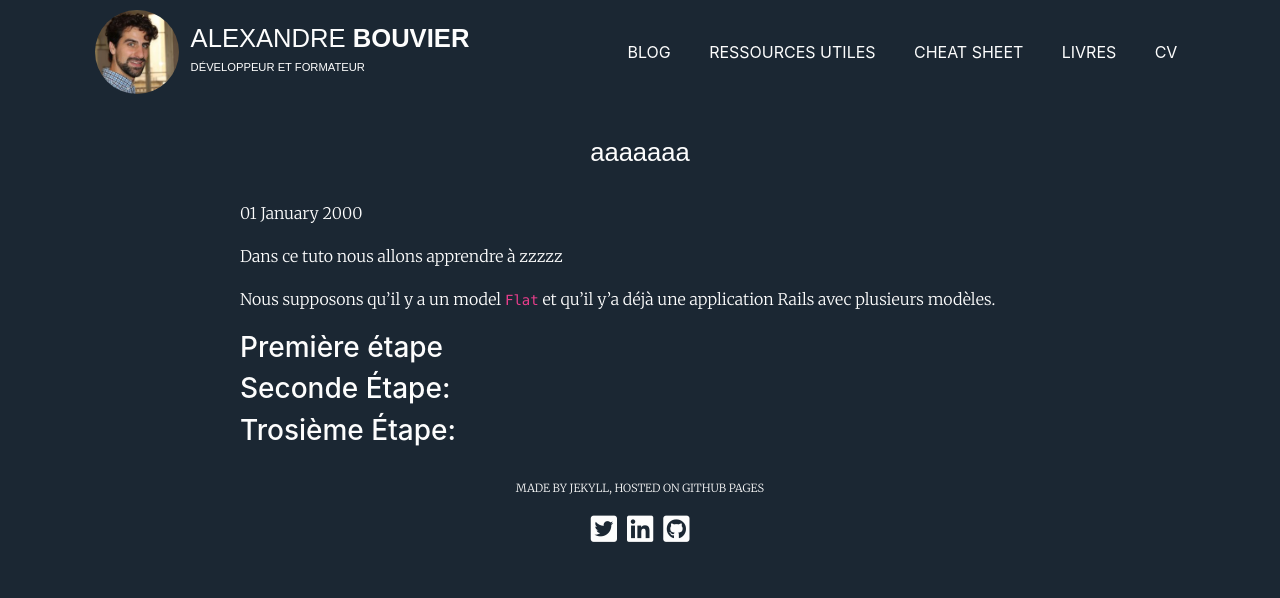
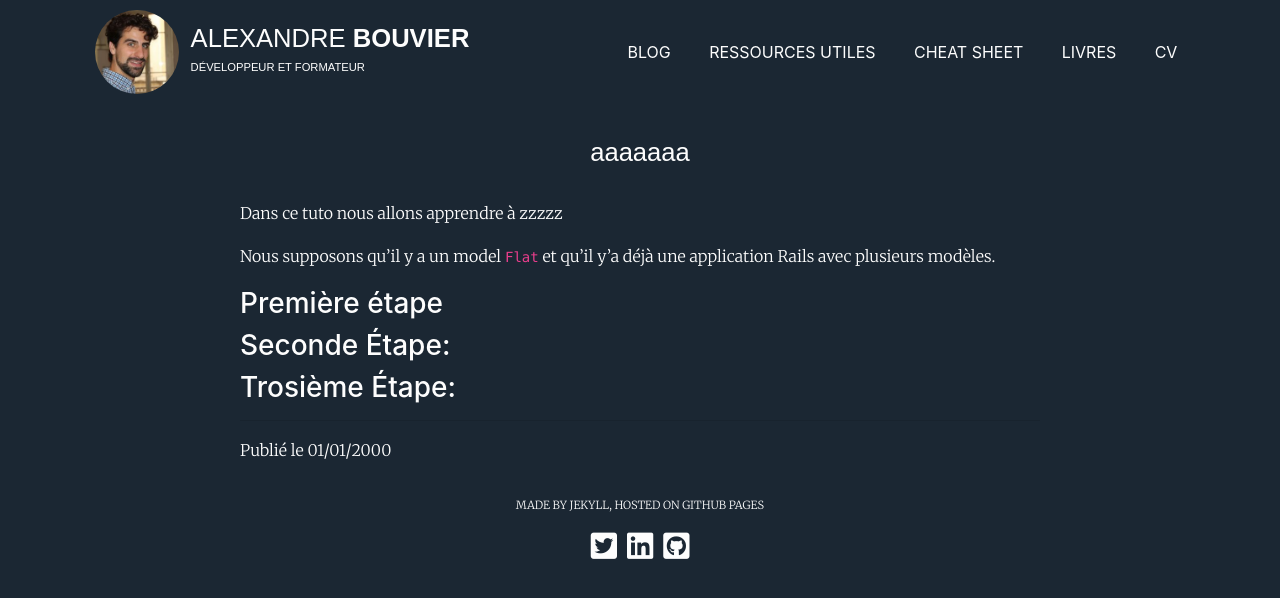
Before and after one commit to alexandrebk/alexandrebk.github.io, a Jekyll site: the page built from _posts/2000-01-01-draft.md, in a window 1280 px wide. Shown: the top 598 px of the page. Built offline with Jekyll 4.4.1, drawn with Linux system fonts in a browser that asks for light colours; nearby versions of some CDN libraries.

Commit message:
Updates Layout post.html

```diff
--- a/_layouts/post.html
+++ b/_layouts/post.html
@@ -6,7 +6,10 @@
     <div class="page-title">
       <h1>{{ page.title }}</h1>
     </div>
-    <p><span class="post-date">{{ page.date | date: "%d %B %Y" }}</span></p>
     {{ content }}
+    <hr>
+    <p>
+      <span class="post-date">Publié le {{ page.date | date: "%d/%m/%Y" }}</span>
+    </p>
   </div>
 </div>
```
